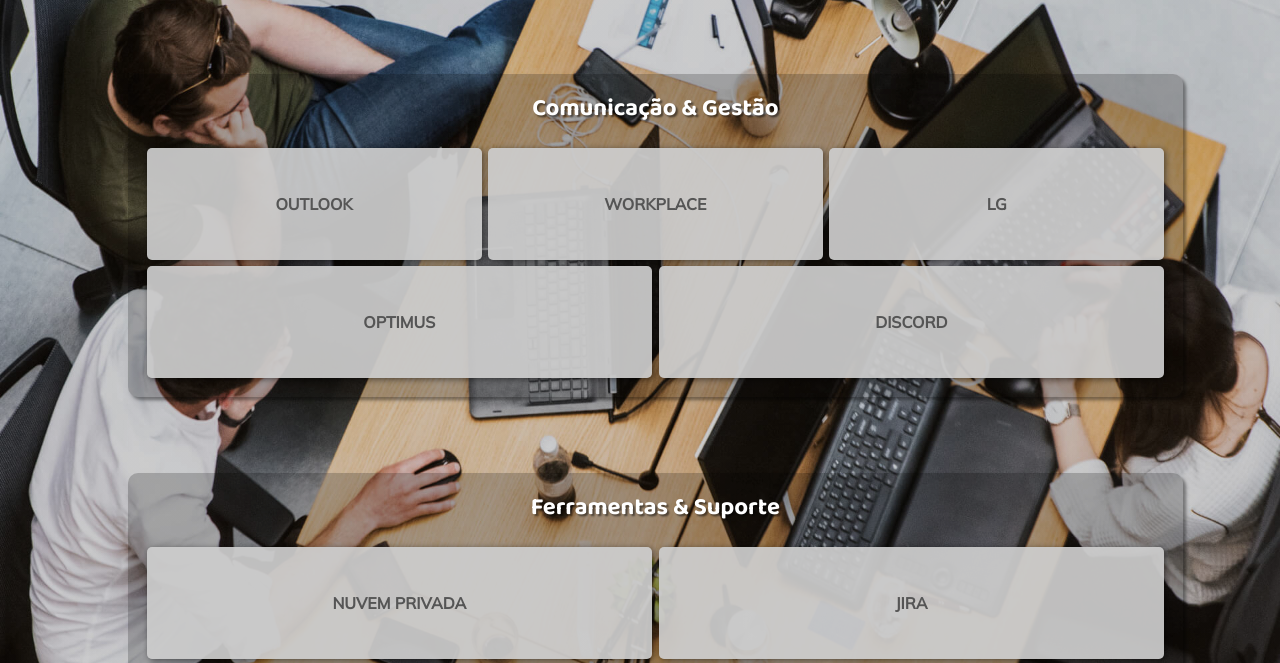
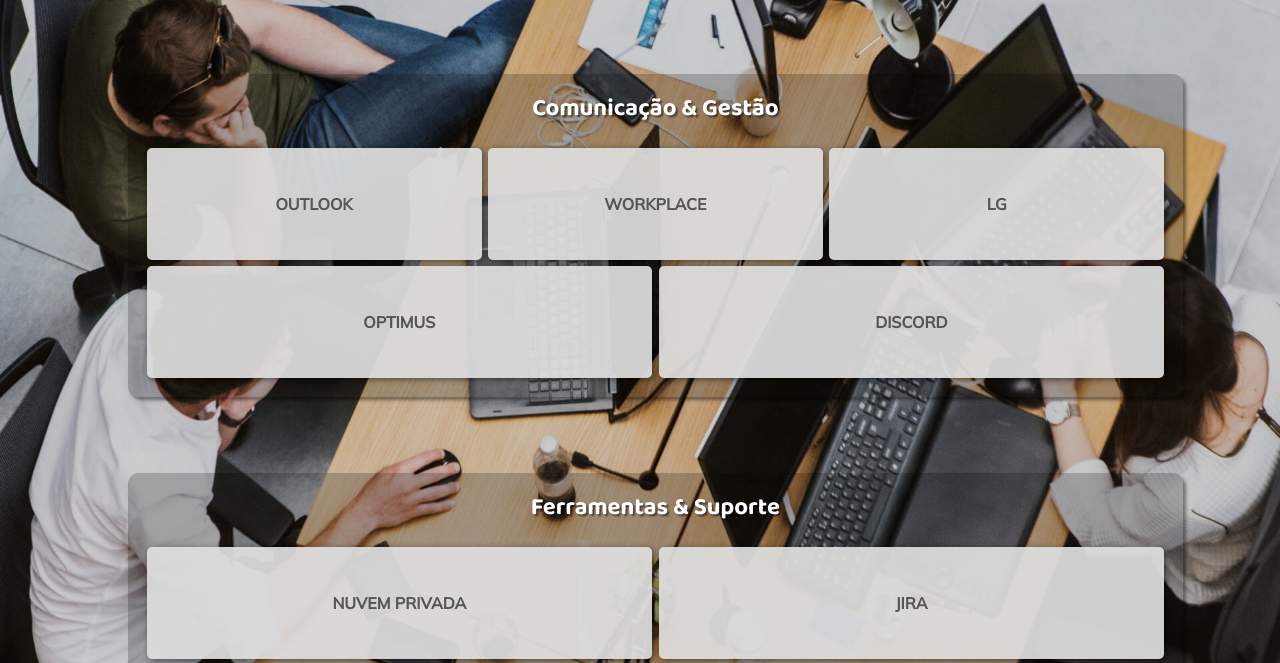
Before and after one commit to Diegooliver2/Site-dos-links, a plain HTML site: page index.html in a window 1280 px wide. Shown: the part 71-734 px from the top of the page. Drawn offline with Linux system fonts and the light colour scheme.

Commit message:
Atualizando

```diff
--- a/style.css
+++ b/style.css
@@ -92,7 +92,7 @@ header h1{
   justify-content: center;
   width: 100%;
   height: 100%;
-  background-color: #ccce;
+  background-color: #ddde;
   border-radius: 5px;
   box-shadow: 0.1rem 0.1rem 0.4rem rgba(0,0,0, .5);
   font-family: "mulish";
```
